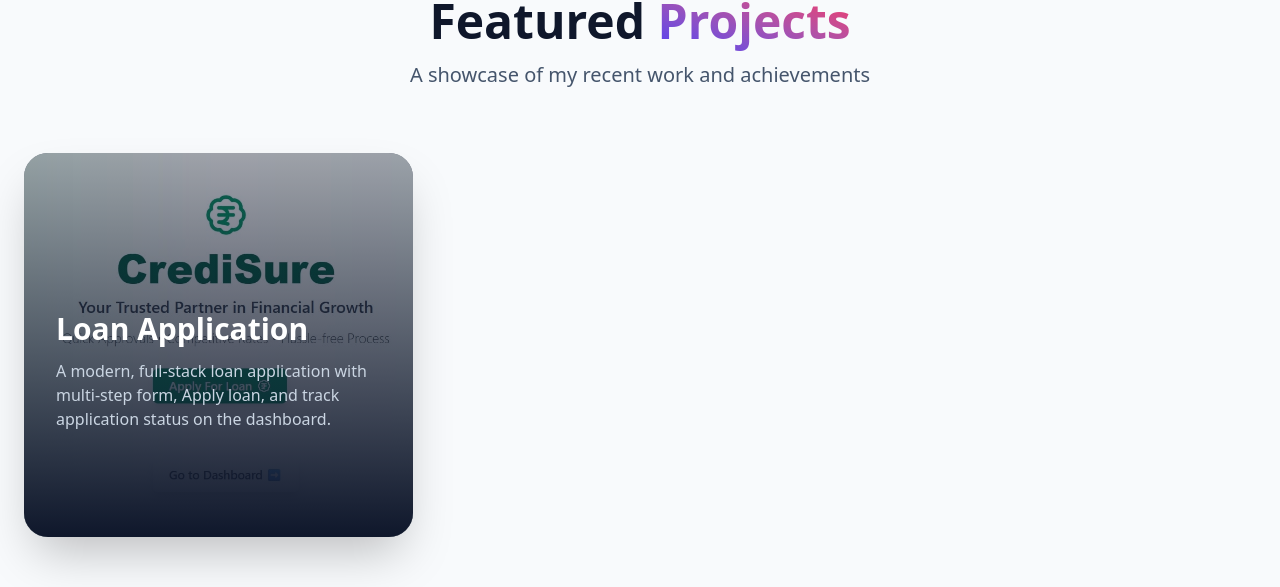
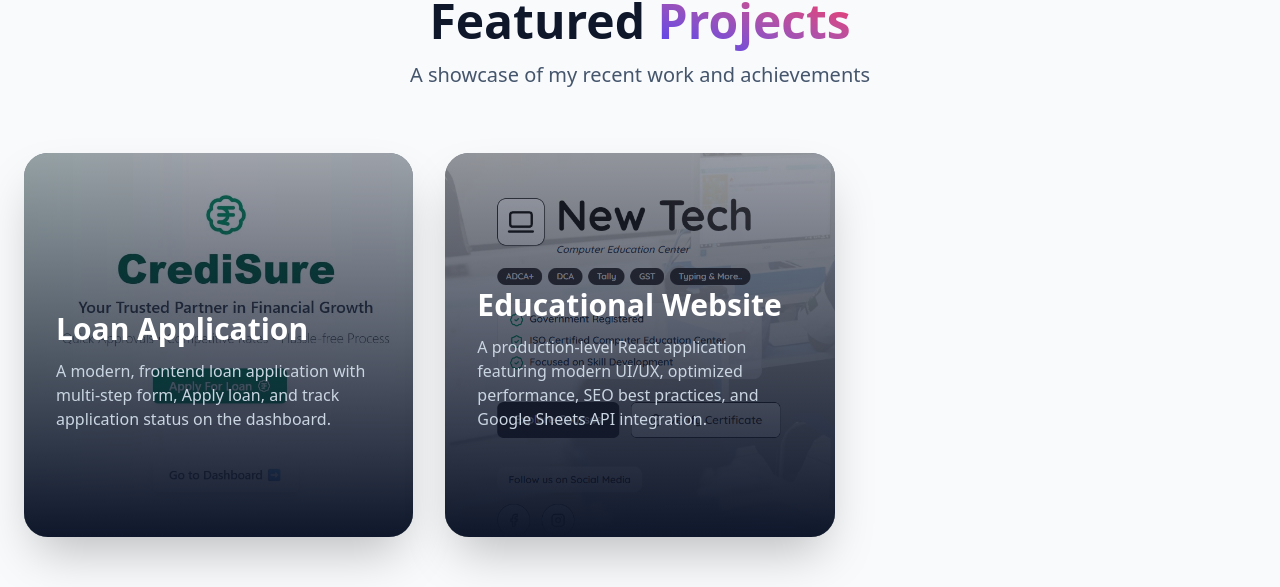
Before and after one commit to Aman0039/my-portfolio, a React (Vite) app: page / in a window 1280 px wide. Shown: the part 2303-2890 px from the top of the page. Built offline with nearby package versions, Linux system fonts and the light colour scheme.

Commit message:
Adding a New React Website Project

```diff
--- a/src/components/Portfolio.jsx
+++ b/src/components/Portfolio.jsx
@@ -265,12 +265,19 @@
   const projects = [
     {
       title: "Loan Application",
-      description: "A modern, full-stack loan application with multi-step form, Apply loan, and track application status on the dashboard.",
+      description: "A modern, frontend loan application with multi-step form, Apply loan, and track application status on the dashboard.",
       image: "image/project1.jpg",
-      tags: ["React", "JSX", "Tailwind CSS", "Node.js"],
+      tags: ["React", "Javascript", "Tailwind CSS", "Node.js"],
       link: "https://loan-application-oxp8.vercel.app/",
       github: "https://github.com/Aman0039/Loan-Application/tree/main/Loan-Application",
     },
+    {
+      title: "Educational Website",
+      description: "A production-level React application featuring modern UI/UX, optimized performance, SEO best practices, and Google Sheets API integration.",
+      image: "image/project2.png",
+      tags: ["React", "TypeScript", "Tailwind CSS", "API"],
+      link: "https://newtechedu.vercel.app/",
+    }
   ];
 
 
```
Also changed, not shown: public/image/project2.png (added).
